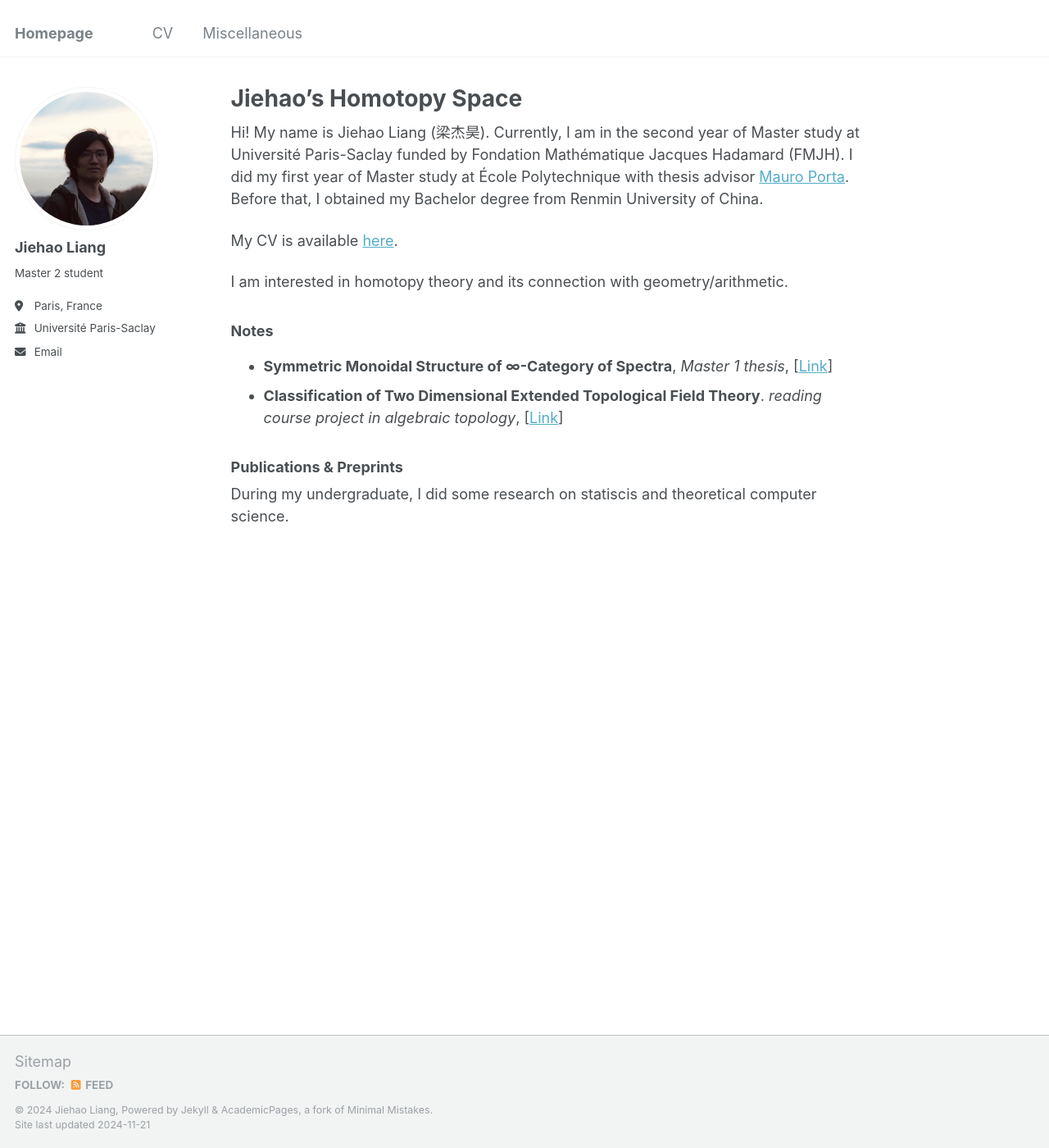
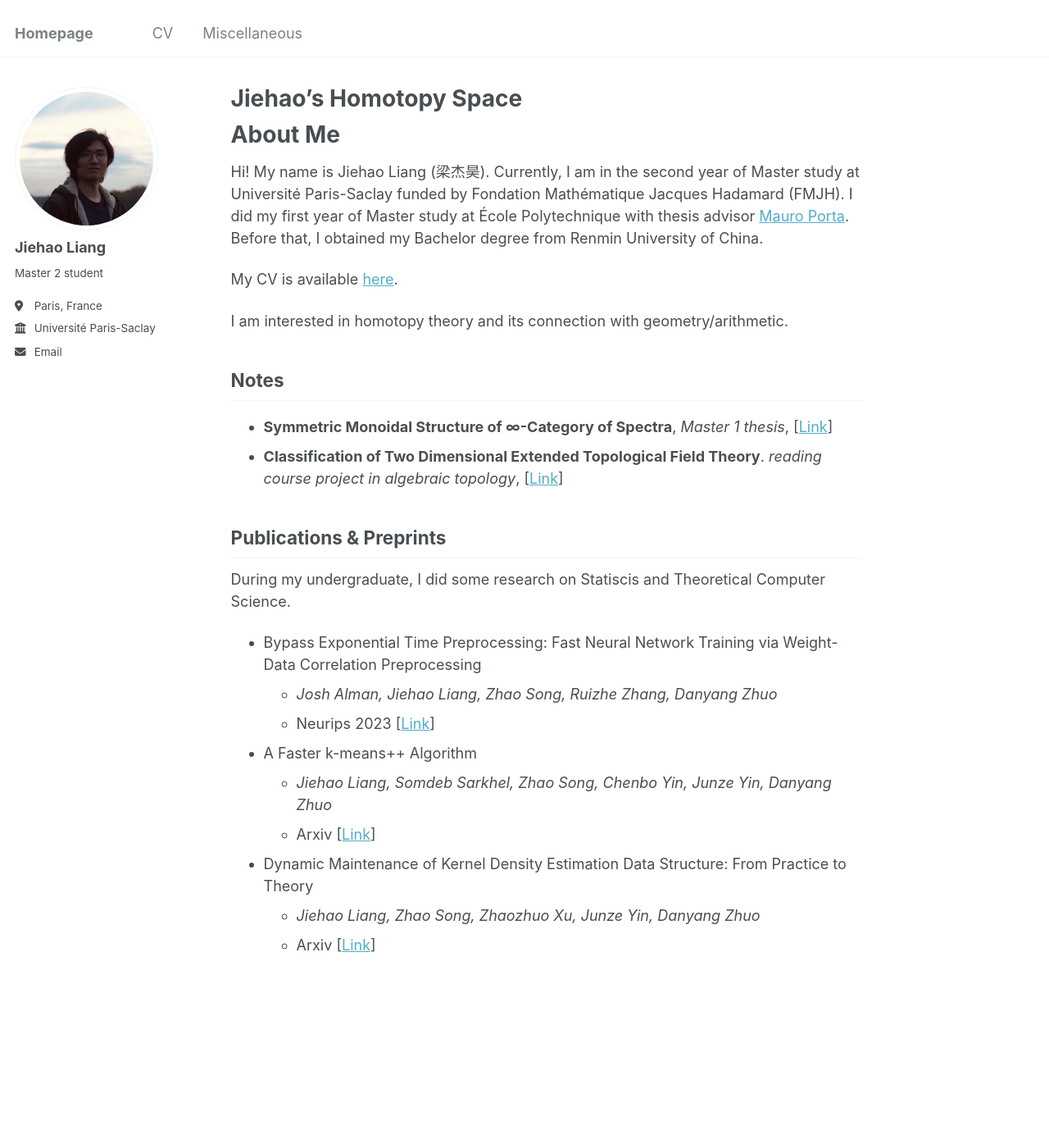
Before and after one commit to liangjiehao/liangjiehao.github.io, a Jekyll site: the page built from _pages/about.md, in a window 1280 px wide and 1400 px high. Shown: the whole window at 82% size. Built offline with Jekyll 4.4.1, drawn with Linux system fonts in a browser that asks for light colours.

Commit message:
Update about.md

```diff
--- a/_pages/about.md
+++ b/_pages/about.md
@@ -7,15 +7,26 @@ redirect_from:
   - /about.html
 ---
 
+About Me
+======
 Hi! My name is Jiehao Liang (梁杰昊). Currently, I am in the second year of Master study at Université Paris-Saclay funded by Fondation Mathématique Jacques Hadamard (FMJH). I did my first year of Master study at École Polytechnique with thesis advisor [Mauro Porta](https://sites.google.com/view/mauroporta). Before that, I obtained my Bachelor degree from Renmin University of China.
 
 My CV is available [here]().
 
 I am interested in homotopy theory and its connection with geometry/arithmetic.
 
-### Notes
+## Notes
 * **Symmetric Monoidal Structure of ∞-Category of Spectra**, *Master 1 thesis*, [[Link]()]
 * **Classification of Two Dimensional Extended Topological Field Theory**. *reading course project in algebraic topology*, [[Link]()]
 
-### Publications & Preprints
-During my undergraduate, I did some research on statiscis and theoretical computer science.
+## Publications & Preprints
+During my undergraduate, I did some research on Statiscis and Theoretical Computer Science.
+* Bypass Exponential Time Preprocessing: Fast Neural Network Training via Weight-Data Correlation Preprocessing
+  - *Josh Alman, Jiehao Liang, Zhao Song, Ruizhe Zhang, Danyang Zhuo*
+  - Neurips 2023 [[Link]()]
+* A Faster k-means++ Algorithm
+  - *Jiehao Liang, Somdeb Sarkhel, Zhao Song, Chenbo Yin, Junze Yin, Danyang Zhuo*
+  - Arxiv [[Link]()]
+* Dynamic Maintenance of Kernel Density Estimation Data Structure: From Practice to Theory
+  - *Jiehao Liang, Zhao Song, Zhaozhuo Xu, Junze Yin, Danyang Zhuo*
+  - Arxiv [[Link]()]
```
